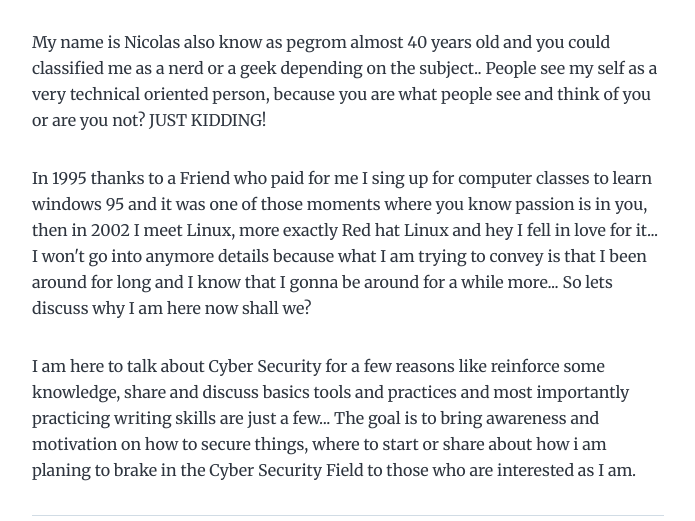
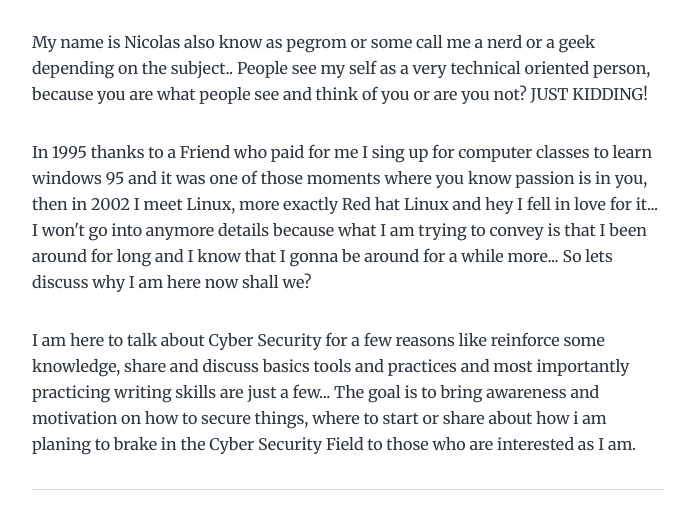
Before and after one commit to pegromdev/pegromdev, a Gatsby site: page /whoIam/whoIam/ in a window 1280 px wide. Shown: the part 211-732 px from the top of the page, without its empty margins (292-987 px from the left). Built offline with nearby package versions, Linux system fonts and the light colour scheme; Gatsby itself is replaced by a stand-in of ours.

Commit message:
Minor testing

```diff
--- a/content/blog/whoIam/whoIam.md
+++ b/content/blog/whoIam/whoIam.md
@@ -3,7 +3,7 @@ title: Who I am
 date: "2022-11-24T22:12:03.284Z"
 description: "Introducing My Self"
 ---
-My name is Nicolas also know as pegrom almost 40 years old and you could classified me as a nerd or a geek depending on the subject..
+My name is Nicolas also know as pegrom or some call me a nerd or a geek depending on the subject..
 People see my self as a very technical oriented person, because you are what people see and think of you or are you not? JUST KIDDING!
 
 In 1995  thanks to a Friend who paid for me I sing up for computer classes to learn windows 95 and it was one of  those moments where you know passion is in you, then in 2002 I meet Linux, more exactly Red hat Linux and hey I fell in love for it... I won't go into anymore details because what I am trying to convey is that I been around for long and I know that I gonna be around for a while more... So lets discuss why I am here now shall we?
```
